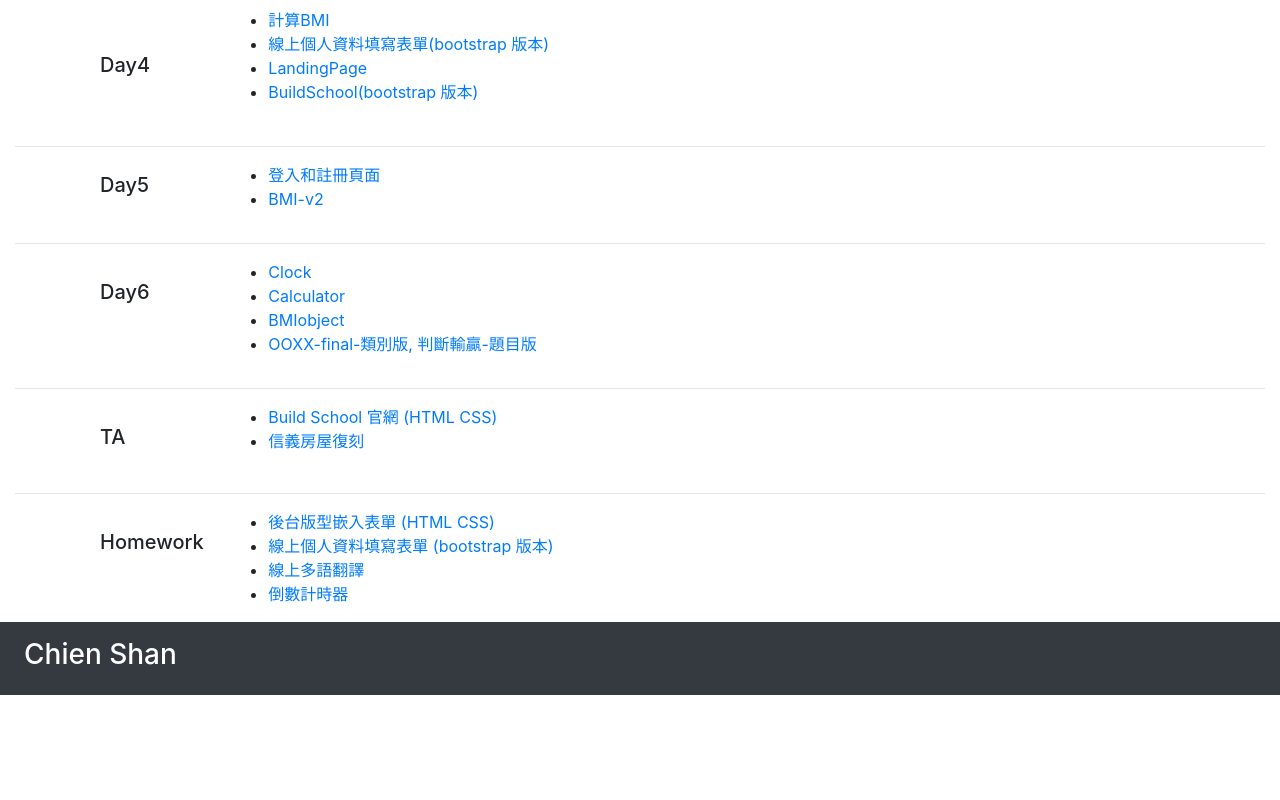
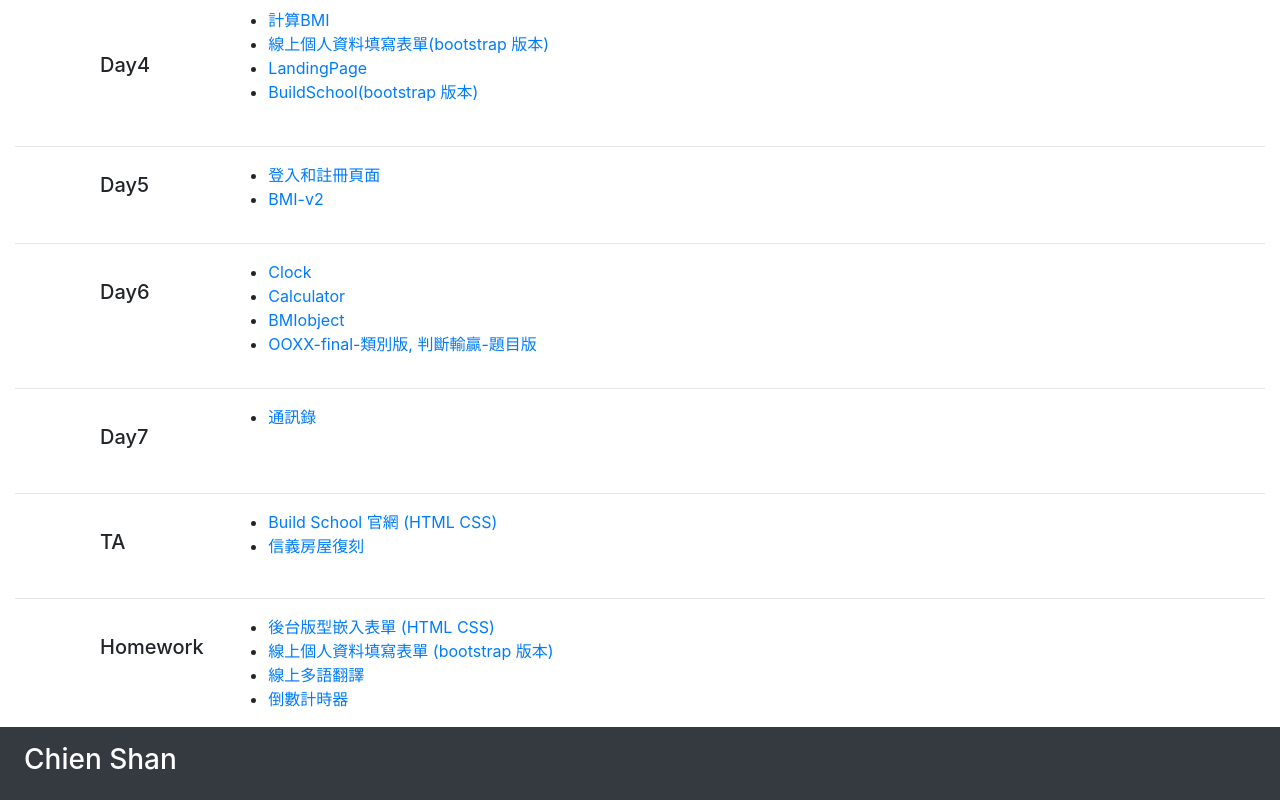
Before and after one commit to ChienShan/BuildSchool---exercises, a plain HTML site: page index.html in a window 1280 px wide. Shown: the part 517-1317 px from the top of the page. Before the commit the page ends 1212 px from the top, so only its background shows below. Drawn offline with nearby package versions, Linux system fonts and the light colour scheme.

Commit message:
新增連結

```diff
--- a/index.html
+++ b/index.html
@@ -114,6 +114,17 @@
             </div>
         </div>
         <hr />
+        <div id="Day7" class="row">
+            <div class="col-2" style="padding:20px 100px">
+                <h5>Day7</h5>
+            </div>
+            <div class="col-10">
+                <ul>
+                    <li><a href="Day7/DataTable.html">通訊錄</a></li>
+                </ul>
+            </div>
+        </div>
+        <hr />
         <div id="TA" class="row">
             <div class="col-2" style="padding:20px 100px">
                 <h5>TA</h5>
```
